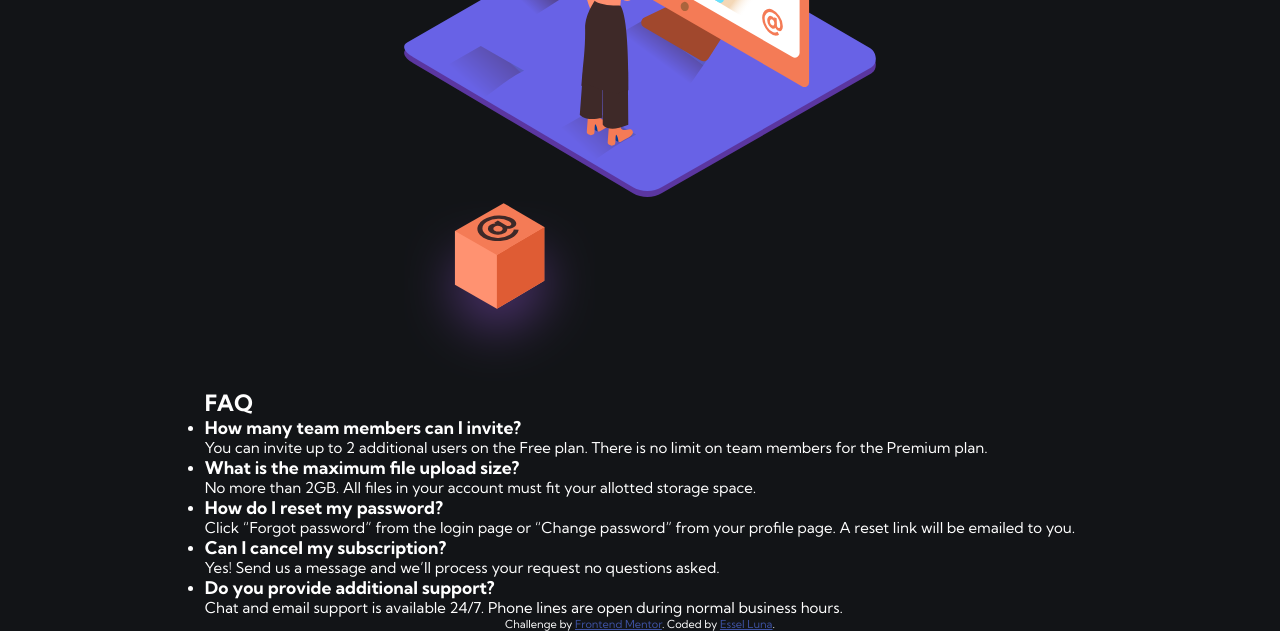
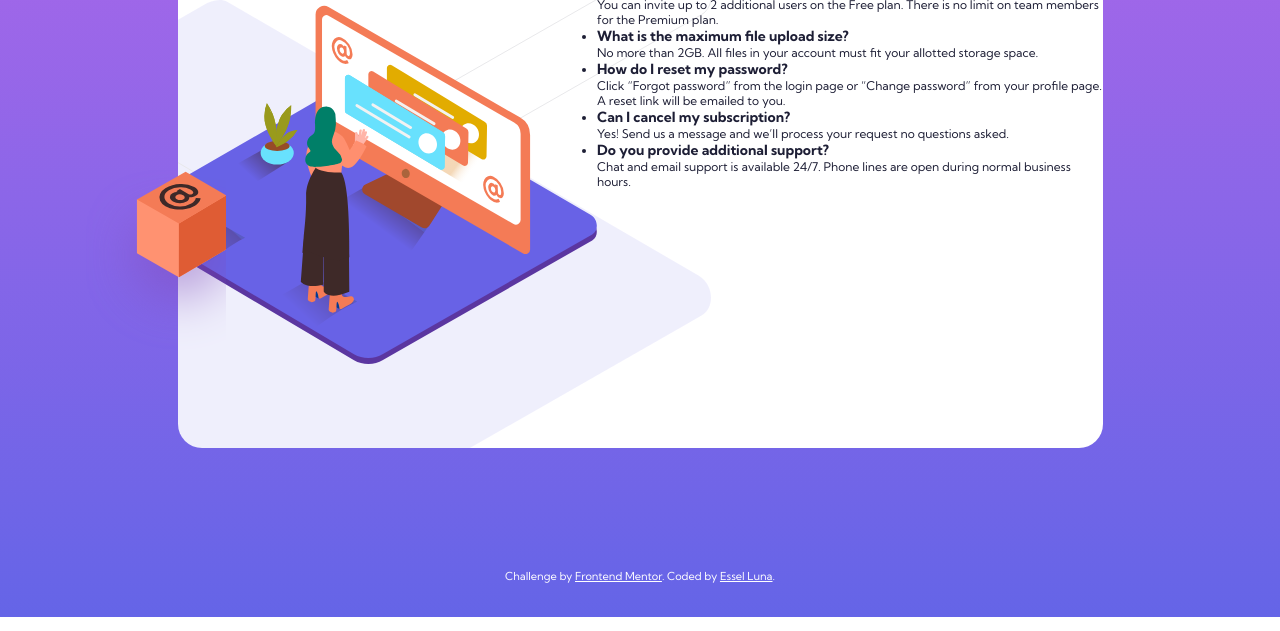
Before and after one commit to EsselLuna1/coding-challenge-3, a plain HTML site: page index.html in a window 1280 px wide. Shown: the part 183-814 px from the top of the page. Drawn offline with Linux system fonts and the light colour scheme; a script that the page names is missing.

Commit message:
update html and css file

```diff
--- a/css/index.css
+++ b/css/index.css
@@ -4,9 +4,10 @@
 general
 -----------------*/
 body, html {
-  background-color: hsl(216, 12%, 8%);
-  color: hsl(0, 0%, 100%);
-  font-size: 15px;
+  background: hsl(240, 73%, 65%);
+  background: linear-gradient(0deg, hsl(240, 73%, 65%) 0%, hsl(273, 75%, 66%) 100%) no-repeat center center fixed;
+  color: hsl(238, 29%, 16%);
+  font-size: 12px;
   font-family: 'Kumbh Sans', sans-serif;
 }
 * {
@@ -21,8 +22,8 @@ body, html {
   display: flex;
   max-width: 1440px;
   width: 100%;
-  /* height: 95vh; */
-  margin: 21px auto 0;
+  height: 94vh;
+  margin: 0 auto;
   justify-content: center;
   align-items: center;
   flex-direction: column;
@@ -50,12 +51,23 @@ body, html {
 /*----------------
 common
 -----------------*/
+.faq {
+  position: relative;
+  max-width: 925px;
+  height: 509px;
+  display: flex;
+  border-radius: 24px;
+  justify-content: flex-end;
+  background: url('../images/bg-pattern-desktop.svg') bottom -10rem left -36rem no-repeat;
+  background-color: #ffffff;
+}
 .attribution {
   font-size: 11px;
   text-align: center;
+  color: #ffffff;
 }
 .attribution a {
-  color: hsl(228, 45%, 44%);
+  color: #ffffff;;
 }
 @media screen and (max-width: 768px) {
   .title {
@@ -66,3 +78,34 @@ common
     font-size: 14px;
   }
 }
+/*----------------
+faq image
+-----------------*/
+.imgWrap {
+  overflow-x: hidden;
+}
+.imgWrap img {
+  display: block;
+  margin-top: 66.7px;
+  margin-left: -52.5px;
+}
+.image::after {
+  content: "";
+  background: url('../images/illustration-box-desktop.svg') no-repeat;
+  width: 140px;
+  height: 190px;
+  position: absolute;
+  top: 66%;
+  left: -1.6%;
+  transform: translate(-55%, -55%);
+}
+/*----------------
+faq accordion
+-----------------*/
+.accordion {
+
+}
+.title {
+  font-weight: 700;
+  font-size: 32px;
+}
--- a/index.html
+++ b/index.html
@@ -16,16 +16,15 @@
 <body>
   <main class="wrap">
     <div class="innerWrap">
-      <div class="faqAccordion">
+      <div class="faq">
         <!-- Faq Image -->
-        <div class="faqImage">
+        <div class="image">
           <div class="imgWrap">
             <img src="images/illustration-woman-online-desktop.svg" alt="">
           </div>
-          <img src="images/illustration-box-desktop.svg" alt="">
+          <!-- <img src="images/illustration-box-desktop.svg" alt=""> -->
         </div>
         <img src="images/illustration-woman-online-mobile.svg" class="spOnly"  alt="">
-      </div>
         <!-- Faq Accordion -->
         <section class="accordion">
           <div class="wrap">
@@ -67,6 +66,7 @@
           </div>
         </section>
       </div>
+    </div>
   </main>
   <footer>
     <div class="attribution">
```
Lines whose indentation alone changed are shown as unchanged.
